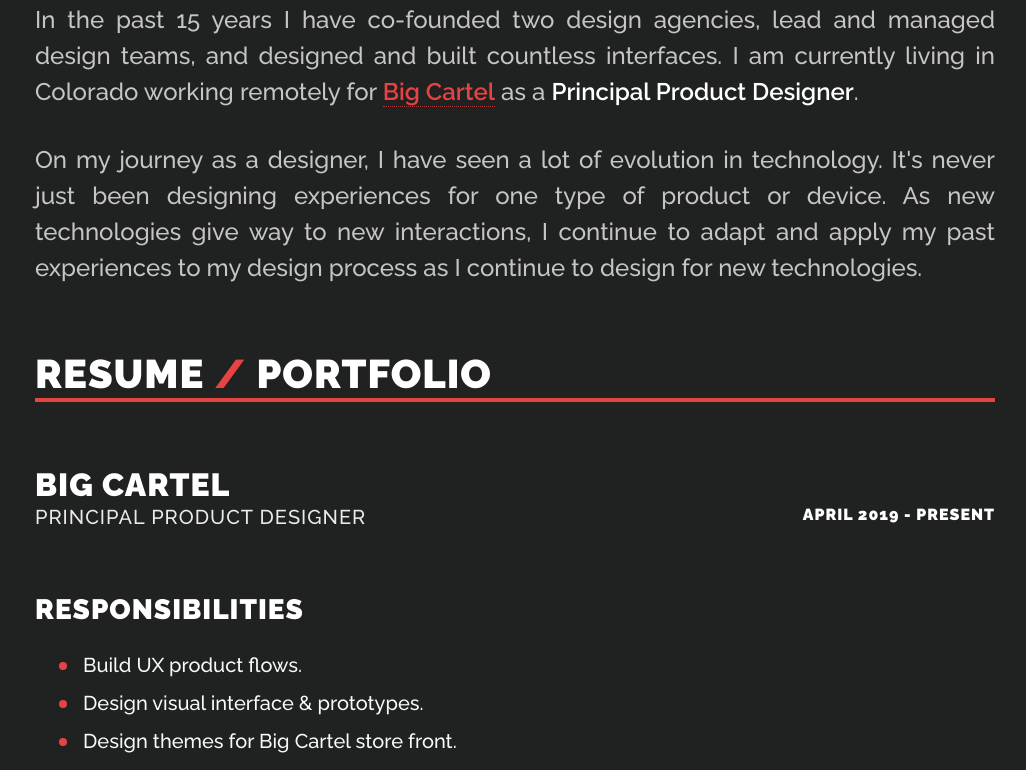
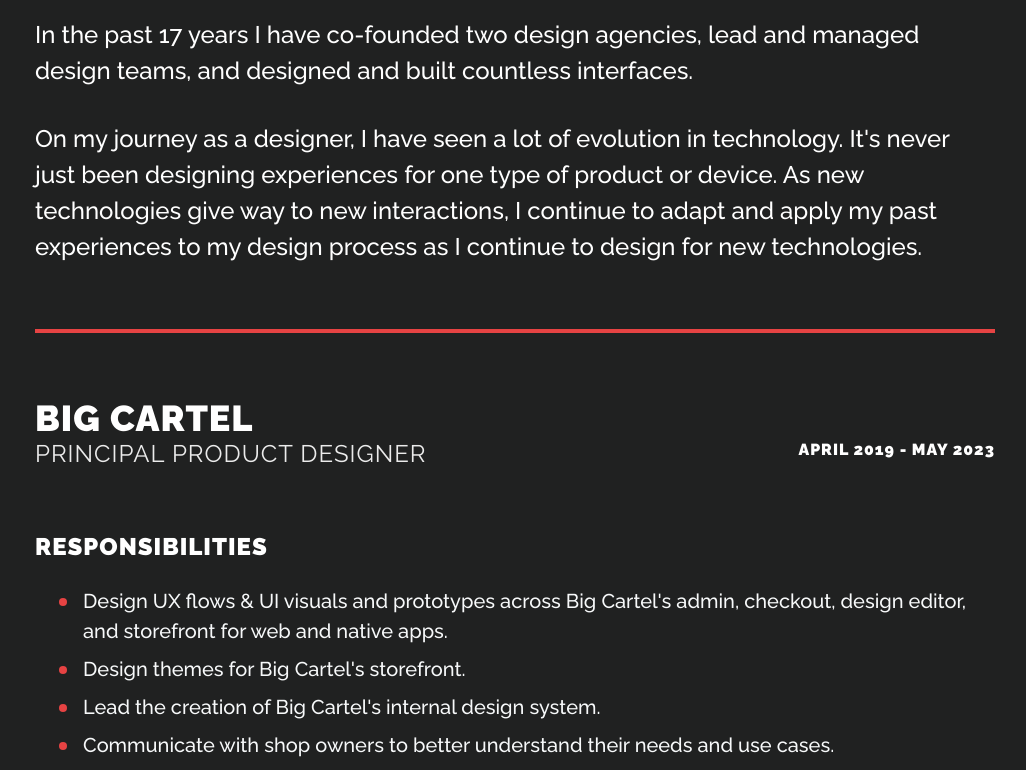
Before and after one commit to iheartfood/iheartfood.github.io, a plain HTML site: page portfolio.html in a window 1280 px wide. Shown: the part 419-1189 px from the top of the page, without its empty margins (125-1151 px from the left). Drawn offline with nearby package versions, Linux system fonts and the light colour scheme.

Commit message:
A bunch of updates to copy, layout, open graph, styles, print, etc.

```diff
--- a/portfolio.html
+++ b/portfolio.html
@@ -14,14 +14,14 @@
   </script>
 
   <meta charset="UTF-8">
-  <title>David Harthcock - Product / Front-End Designer</title>
-  <meta name="description" content="David Harthcock is a Product / Front-End Designer. In the past 15 years he has co-founded two design agencies, lead and managed design teams, and designed and built countless front-end interfaces. He is currently working as a Principal Product Designer at Big Cartel.">
+  <title>David Harthcock - Product Designer</title>
+  <meta name="description" content="David Harthcock is a Product Designer. In the past 17 years he has co-founded two design agencies, lead and managed design teams, and designed and built countless front-end interfaces.">
   <meta name="author" content="David harthcock">
 
   <!-- OPEN GRAPH -->
   <meta property="og:title" content="David Harthcock">
   <meta property="og:image" content="http://davidharthcock.com/images/open-graph.png">
-  <meta property="og:description" content="David Harthcock is a Product / Front-End Designer. In the past 15 years he has co-founded two design agencies, lead and managed design teams, and designed and built countless front-end interfaces. He is currently working as a Principal Product Designer at Big Cartel." />
+  <meta property="og:description" content="David Harthcock is a Product Designer. In the past 17 years he has co-founded two design agencies, lead and managed design teams, and designed and built countless front-end interfaces." />
   <meta property="og:url" content="http://davidharthcock.com">
   <meta property="og:type" content="website" />
 
@@ -29,7 +29,7 @@
   <meta name="twitter:card" content="summary" />
   <meta name="twitter:site" content="@iheartfood" />
   <meta name="twitter:title" content="David Harthcock" />
-  <meta name="twitter:description" content="David Harthcock is a Product / Front-End Designer. In the past 15 years he has co-founded two design agencies, lead and managed design teams, and designed and built countless front-end interfaces. He is currently working as a Principal Product Designer at Big Cartel." />
+  <meta name="twitter:description" content="David Harthcock is a Product Designer. In the past 17 years he has co-founded two design agencies, lead and managed design teams, and designed and built countless front-end interfaces." />
   <meta name="twitter:image" content="http://davidharthcock.com/images/open-graph-card.png" />
 
   <!-- FAVICON -->
@@ -71,10 +71,10 @@
     <div class="tame-the-beast">
       <img class="me fade-in-on-load blur-in-on-load" src="images/me.jpg" alt="David" />
       <h1 class="fade-in-on-load slide-up-on-load load-one">David Harthcock</h1>
-      <h2 class="sub fade-in-on-load load-two">Product <span>/</span> Front-End Designer</h2>
+      <h2 class="sub fade-in-on-load load-two">Product Designer</h2>
 
       <p class="bigger fade-in-on-load load-three">
-        In the past 15 years I have co-founded two design agencies, lead and managed design teams, and designed and built countless interfaces. I am currently living in Colorado working remotely for <a href="https://bigcartel.com" target="_blank">Big Cartel</a> as a <strong>Principal Product Designer</strong>.
+        In the past 17 years I have co-founded two design agencies, lead and managed design teams, and designed and built countless interfaces.
       </p>
 
       <p class="bigger fade-in-on-load load-three">
@@ -85,7 +85,8 @@
 
   <main class="fade-in-on-load load-four">
     <div class="tame-the-beast">
-      <h1 class="section-heading">Resume <span>/</span> Portfolio</h1>
+      <h2 class="sub section-heading"></h2>
+      <!-- <h2 class="section-heading">Resume <span>/</span> Portfolio</h2> -->
       <!-- <h4 class="sub section-heading"><span>&amp;</span>Links to Design Work</h4> -->
 
       <section id="resume" class="visible">
@@ -94,20 +95,20 @@
           <h2>Big Cartel</h2>
           <div class="line-em-up">
             <h4>Principal Product Designer</h4>
-            <h5>April 2019 - Present</h5>
+            <h5>April 2019 - May 2023</h5>
           </div>
 
           <h3>Responsibilities</h3>
           <ul>
-            <li>Build UX product flows.</li>
-            <li>Design visual interface &amp; prototypes.</li>
-            <li>Design themes for Big Cartel store front.</li>
+            <li>Design UX flows &amp; UI visuals and prototypes across Big Cartel's admin, checkout, design editor, and storefront for web and native apps.</li>
+            <li>Design themes for Big Cartel's storefront.</li>
             <li>Lead the creation of Big Cartel's internal design system.</li>
             <li>Communicate with shop owners to better understand their needs and use cases.</li>
           </ul>
 
+
           <h3>Tools</h3>
-          <p class="tools">Figma, Sketch, Whimsical, Invision</p>
+          <p class="tools">Figma, FigJam, Sketch, Whimsical, Invision</p>
 
           <div class="design-work">
             <h3>Shop Designer <span>/</span> Case Study</h3>
--- a/stylesheets/sass/base/_layout.scss
+++ b/stylesheets/sass/base/_layout.scss
@@ -262,9 +262,9 @@ header {
 }
 
 .about {
-  @include mobile {
-    text-align: center;
-  }
+  // @include mobile {
+  //   text-align: center;
+  // }
 }
 
 .tame-the-beast {
@@ -288,6 +288,7 @@ main {
   margin: $base-spacing * 8 0;
 
   @include mobile {
+    margin: $base-spacing * 4 0;
     padding-bottom: $base-spacing * 14;
   }
 
@@ -597,8 +598,6 @@ html {
 
     main {
       position: relative;
-      // margin: $base-spacing * 10 0;
-      margin: $base-spacing * 8 0;
 
       nav {
         &:after {
--- a/stylesheets/sass/base/_typography.scss
+++ b/stylesheets/sass/base/_typography.scss
@@ -26,11 +26,11 @@ h6 {
 }
 
 h1 {
-  font-size: $base-font-size * 2.5;
+  font-size: $base-font-size * 3;
   font-weight: 900;
 
   @include mobile {
-    font-size: $base-font-size * 2;
+    font-size: $base-font-size * 2.25;
   }
 
   &.section-heading {
@@ -40,7 +40,7 @@ h1 {
 }
 
 h2 {
-  font-size: $base-font-size * 2;
+  font-size: $base-font-size * 2.25;
   font-weight: 900;
 
   @include mobile {
@@ -49,18 +49,22 @@ h2 {
 
   &.sub {
     font-weight: 400;
-    font-weight: 500; // UNTIL GOOGLE FIXES THE 400 font-weight BUG
     color: $darkest-gray;
   }
 
   &.section-heading {
-    padding-bottom: $base-spacing * 2;
+    // padding-bottom: $base-spacing * 2;
     border-bottom: 4px solid $action-color;
+    height: 1px;
+
+    @include mobile {
+      text-align: center;
+    }
   }
 }
 
 h3 {
-  font-size: $base-font-size * 1.75;
+  font-size: $base-font-size * 1.5;
   color: $action-color;
   font-weight: 900;
   margin-top: $base-spacing * 8;
@@ -73,12 +77,12 @@ h3 {
 }
 
 h4 {
-  font-size: $base-font-size * 1.25;
-  font-weight: 500;
+  font-size: $base-font-size * 1.5;
+  font-weight: 400;
   color: $darkest-gray;
 
   @include mobile {
-    font-size: $base-font-size * 1.15;
+    font-size: $base-font-size * 1.25;
   }
 
   &.section-heading {
@@ -96,7 +100,7 @@ h5 {
   color: $black;
 
   @include mobile {
-    font-size: $base-font-size / 1.25;
+    // font-size: $base-font-size / 1.25;
   }
 }
 
@@ -106,22 +110,20 @@ p {
   color: $dark-gray;
   margin: $base-spacing * 4 0;
   color: $darkest-gray;
-  text-align: justify;
 
   @include mobile {
-    font-size: $base-font-size;
+    font-size: $base-font-size * 1;
     margin: $base-spacing * 3 0;
   }
 
   &.bigger {
     font-size: $base-font-size * 1.5;
-    color: $dark-gray;
+    color: $base-font-color;
     font-weight: 400;
     font-weight: 500; // UNTIL GOOGLE FIXES THE 400 font-weight BUG
-    text-align: justify;
 
     @include mobile {
-      font-size: $base-font-size * 1.15;
+      font-size: $base-font-size * 1.25;
     }
   }
 
@@ -225,6 +227,7 @@ html {
       &.sub {
         color: $lightest-gray;
         color: $light-gray; // UNTIL GOOGLE FIXES THE 400 font-weight BUG
+        font-weight: 300;
       }
     }
 
@@ -248,8 +251,7 @@ html {
       }
 
       &.bigger {
-        color: $light-gray;
-        color: $medium-gray; // UNTIL GOOGLE FIXES THE 400 font-weight BUG
+        color: $white;
       }
     }
 
--- a/stylesheets/sass/print.scss
+++ b/stylesheets/sass/print.scss
@@ -1,14 +1,68 @@
 @import "bourbon/bourbon";
 @import "base/base";
 
-body {
-  -webkit-print-color-adjust: exact; //makes print version use the styles properly
+html {
+  -webkit-print-color-adjust: exact !important; //makes print version use the styles properly
+  print-color-adjust: exact !important;  //makes print version use the styles properly
+
+  &.dark {
+    color: $black;
+
+    h2 {
+      &.sub {
+        color: $darkest-gray;
+        font-weight: 400;
+      }
+    }
+
+    h3 {
+      color: $black;
+    }
+
+    h4 {
+      color: $darkest-gray;
+    }
+
+    h5 {
+      color: $black;
+    }
+
+    p {
+      color: $darkest-gray;
+
+      strong {
+        color: $black;
+      }
+
+      &.bigger {
+        color: $black;
+      }
+    }
+
+    ul {
+      li {
+        color: $darkest-gray;
+
+        &:before {
+          background-color: $action-color;
+        }
+      }
+    }
+
+    .me {
+      box-shadow: none;
+    }
+  }
+
+  main {
+    margin: $base-spacing * 4 0;
+  }
+}
+
+.me {
+  box-shadow: none;
 }
 
 #mood-switcher-container, header, .design-work {
   display: none;
 }
-
-.me {
-  box-shadow: none;
-}
```
Also changed, not shown: index.html (+11 -12 lines), images/open-graph-card-border.png (added), images/open-graph-card-minimal.png (added), images/open-graph-card.png (added), images/open-graph-old.png (renamed from images/open-graph.png), stylesheets/css/index.css, stylesheets/css/print.css, 2 other files.
